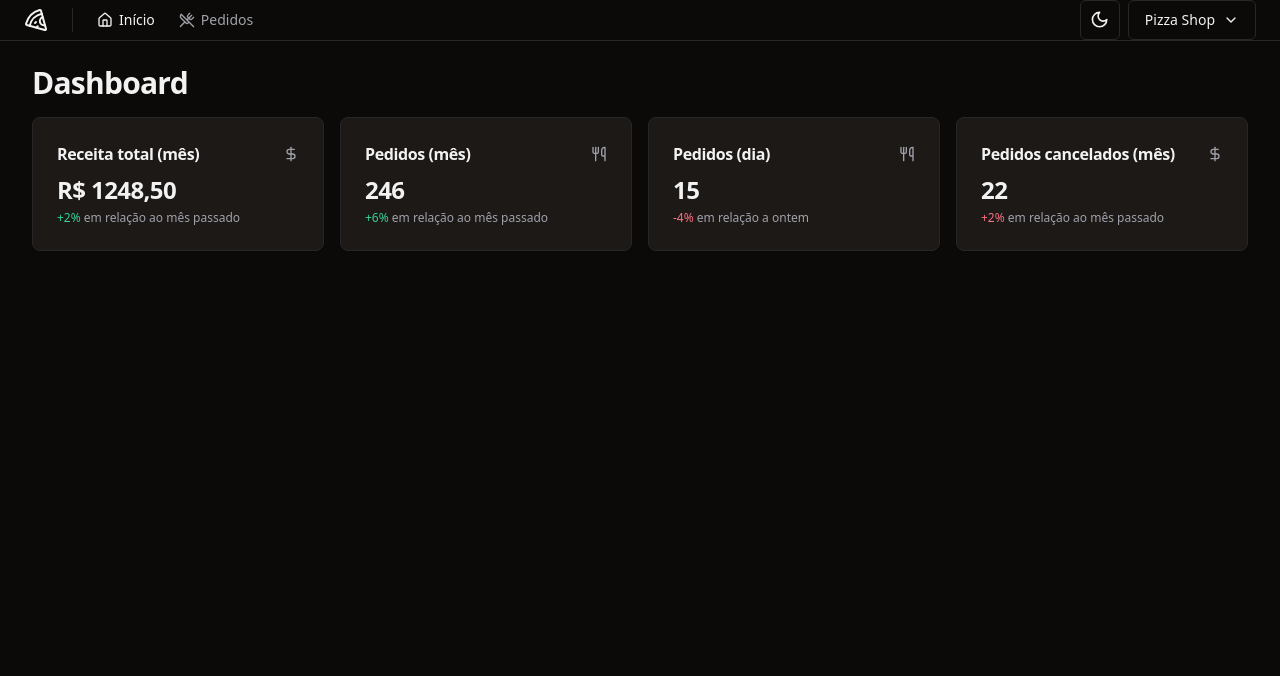
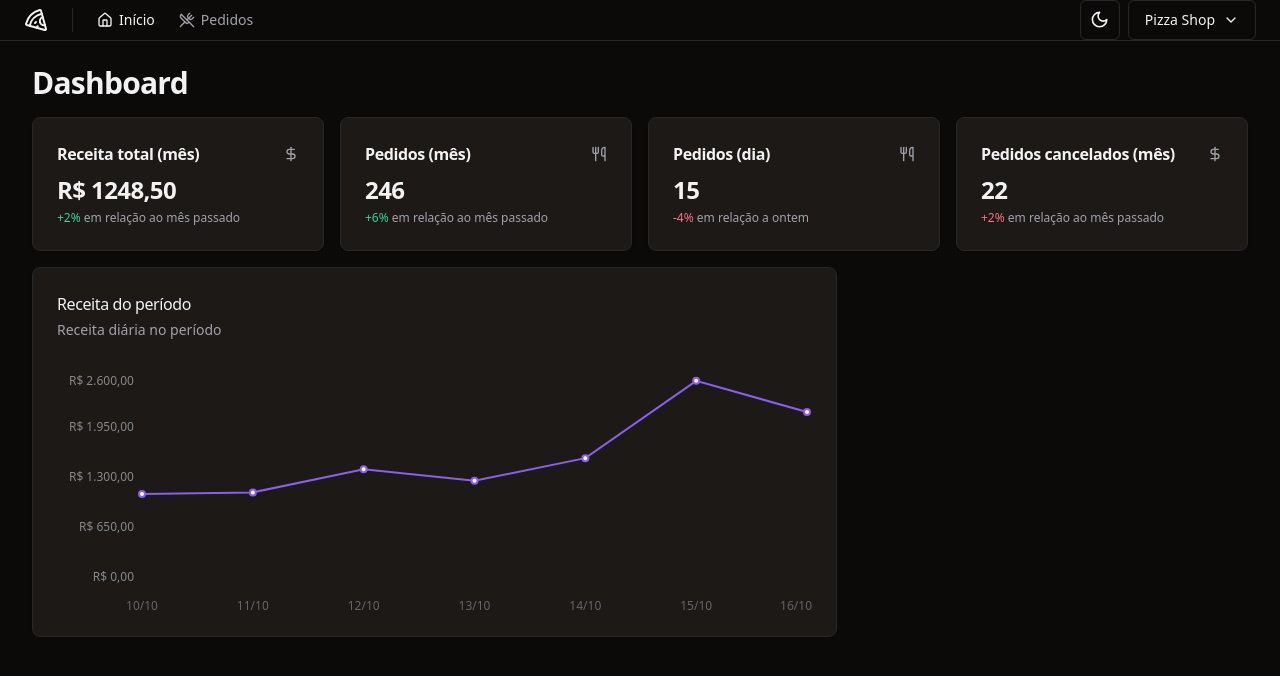
Before and after one commit to jp-data/food-shop-react, a React (Vite) app: page / in a window 1280 px wide. Shown: the top 676 px of the page. Built offline with nearby package versions, Linux system fonts and the light colour scheme.

Commit message:
gráfico - receitas no período

```diff
--- a/package.json
+++ b/package.json
@@ -28,6 +28,7 @@
     "react-helmet-async": "^2.0.5",
     "react-hook-form": "^7.53.0",
     "react-router-dom": "^6.26.2",
+    "recharts": "^2.12.7",
     "select": "^1.1.2",
     "separator": "^0.1.0",
     "shadcn-ui": "^0.9.2",
--- a/src/pages/app/dashboard/dashboard.tsx
+++ b/src/pages/app/dashboard/dashboard.tsx
@@ -3,6 +3,7 @@
 import { MonthOrdersAmount } from "./month-orders-amount"
 import { DayOrdersAmountCard } from "./day-orders-amount-card"
 import { MonthCanceledOrdersAmount } from "./month-canceled-orders-amount-card"
+import { ResultGraph } from "./result-graph"
 
 export function Dashboard() {
     return (
@@ -17,6 +18,9 @@
                     <DayOrdersAmountCard />
                     <MonthCanceledOrdersAmount />
                 </div>
+                <div className="grid grid-cols-9 gap-4">
+                    <ResultGraph />
+                </div>
             </div>
         </>
     )
--- /dev/null
+++ b/src/pages/app/dashboard/result-graph.tsx
@@ -0,0 +1,53 @@
+import { Card, CardContent, CardDescription, CardHeader, CardTitle } from "@/components/ui/card";
+import { ResponsiveContainer, LineChart, XAxis, YAxis, CartesianGrid, Line } from 'recharts'
+import colors from 'tailwindcss/colors'
+
+const data = [
+    { date: '10/10', revenue: 1080 },
+    { date: '11/10', revenue: 1100 },
+    { date: '12/10', revenue: 1400 },
+    { date: '13/10', revenue: 1250 },
+    { date: '14/10', revenue: 1545 },
+    { date: '15/10', revenue: 2550 },
+    { date: '16/10', revenue: 2145 },
+]
+
+export function ResultGraph() {
+    return (
+        <Card className="col-span-6">
+            <CardHeader className="flex-row items-center justify-between pb-8">
+                <div className="space-y-1">
+                    <CardTitle className="text-base font-medium">Receita do período</CardTitle>
+                    <CardDescription>Receita diária no período</CardDescription>
+                </div>
+            </CardHeader>
+            <CardContent>
+                <ResponsiveContainer width="100%" height={240}>
+                    <LineChart data={data} style={{ fontSize: 12 }}>
+                        <XAxis
+                            dataKey="date"
+                            axisLine={false}
+                            tickLine={false}
+                            dy={16}
+
+                        />
+
+                        <YAxis
+                            stroke="#888"
+                            axisLine={false}
+                            tickLine={false}
+                            width={80}
+                            tickFormatter={(value: number) =>
+                                value.toLocaleString('pt-BR', {
+                                    style: 'currency',
+                                    currency: 'BRL'
+                                })
+                            }
+                        />
+                        <Line type="linear" stroke={colors.violet['500']} strokeWidth={2} dataKey="revenue" />
+                    </LineChart>
+                </ResponsiveContainer>
+            </CardContent>
+        </Card>
+    )
+}
```
Also changed, not shown: 1 other file (tests, documents, lock files or other folders).
